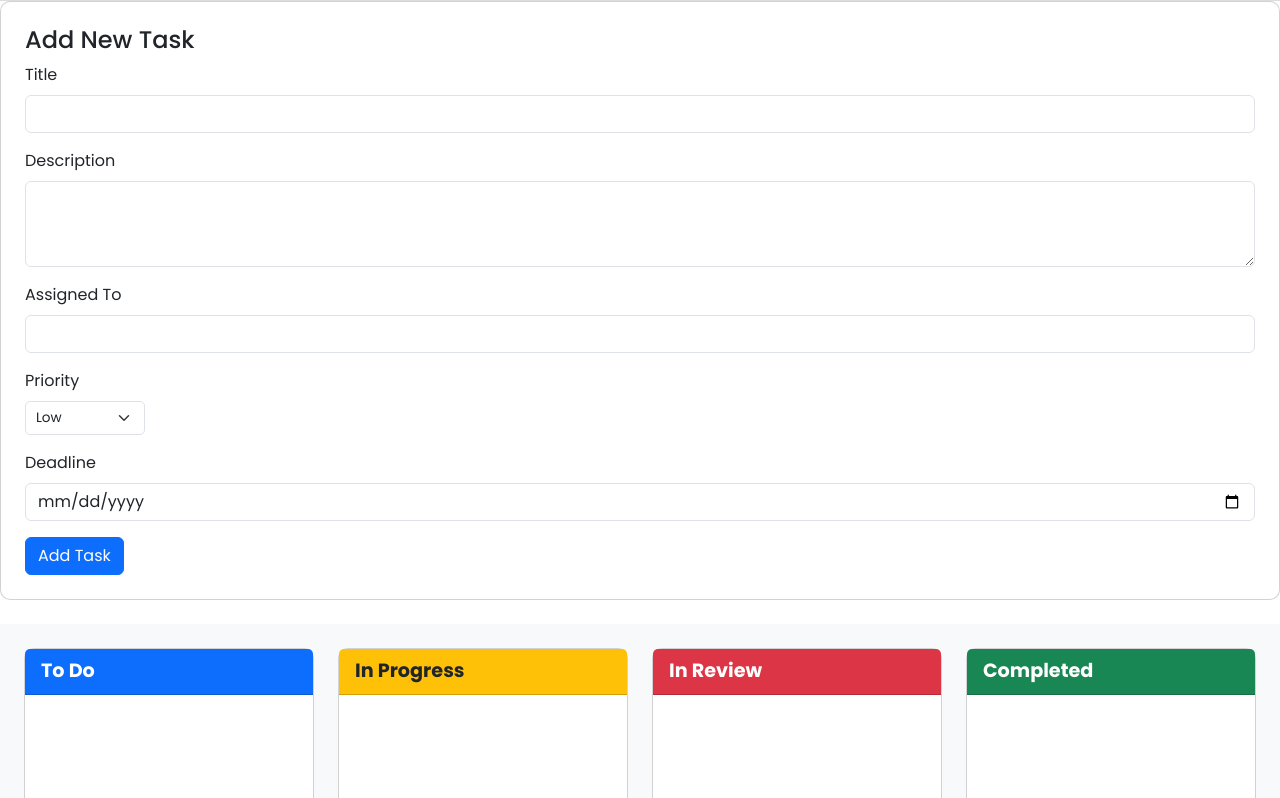
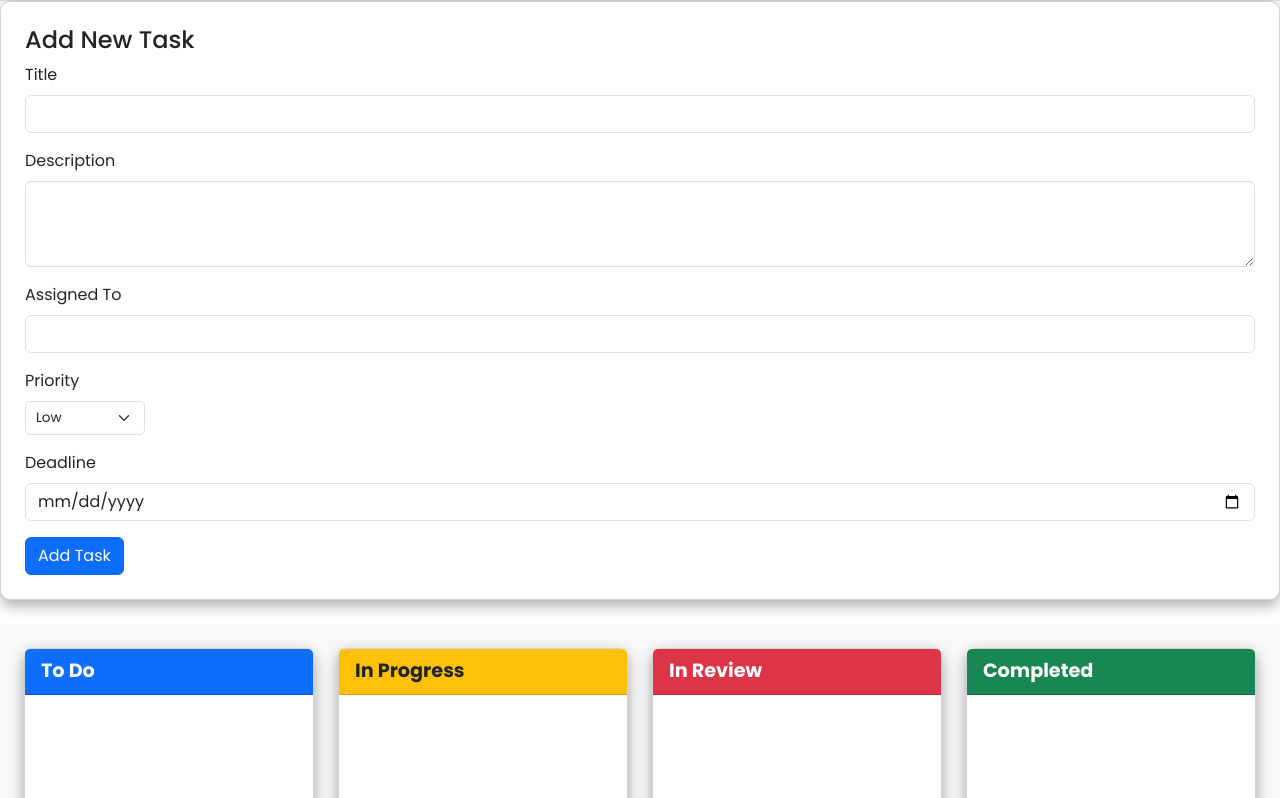
Before and after one commit to saranshchoudhary/Zidio-Task-Management, a plain HTML site: page index.html in a window 1280 px wide. Shown: the part 79-877 px from the top of the page. Drawn offline with nearby package versions, Linux system fonts and the light colour scheme.

Commit message:
enhance style

```diff
--- a/styles.css
+++ b/styles.css
@@ -4,6 +4,7 @@ body {
 
 .card {
   border-radius: 10px;
+  box-shadow: rgba(0, 0, 0, 0.35) 0px 5px 15px;
 }
 
 .task-columns-container {
```
